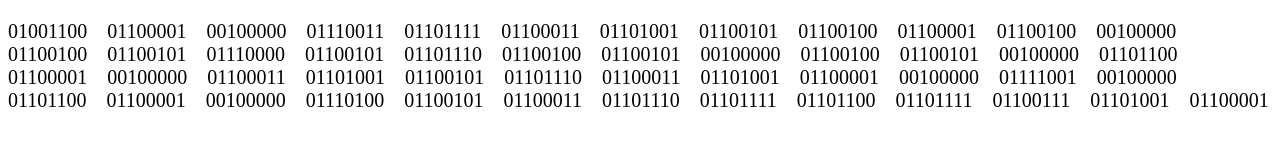
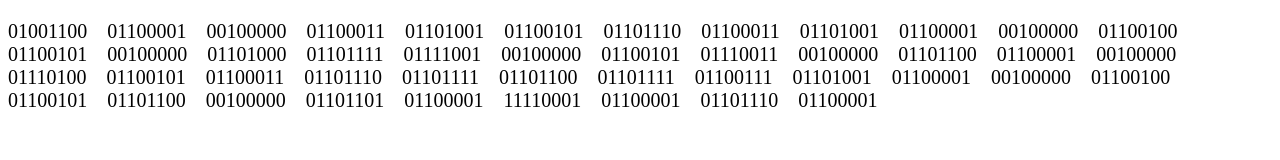
Before and after one commit to imdea-networks/imdea-networks.github.io, a plain HTML site: page index.html in a window 1280 px wide. Drawn offline with Linux system fonts and the light colour scheme.

Commit message:
Sentence 5

```diff
--- a/index.html
+++ b/index.html
@@ -14,7 +14,7 @@
 <body>
 
     <p>
-		01001100&emsp;01100001&emsp;00100000&emsp;01110011&emsp;01101111&emsp;01100011&emsp;01101001&emsp;01100101&emsp;01100100&emsp;01100001&emsp;01100100&emsp;00100000&emsp;01100100&emsp;01100101&emsp;01110000&emsp;01100101&emsp;01101110&emsp;01100100&emsp;01100101&emsp;00100000&emsp;01100100&emsp;01100101&emsp;00100000&emsp;01101100&emsp;01100001&emsp;00100000&emsp;01100011&emsp;01101001&emsp;01100101&emsp;01101110&emsp;01100011&emsp;01101001&emsp;01100001&emsp;00100000&emsp;01111001&emsp;00100000&emsp;01101100&emsp;01100001&emsp;00100000&emsp;01110100&emsp;01100101&emsp;01100011&emsp;01101110&emsp;01101111&emsp;01101100&emsp;01101111&emsp;01100111&emsp;01101001&emsp;01100001
+		01001100&emsp;01100001&emsp;00100000&emsp;01100011&emsp;01101001&emsp;01100101&emsp;01101110&emsp;01100011&emsp;01101001&emsp;01100001&emsp;00100000&emsp;01100100&emsp;01100101&emsp;00100000&emsp;01101000&emsp;01101111&emsp;01111001&emsp;00100000&emsp;01100101&emsp;01110011&emsp;00100000&emsp;01101100&emsp;01100001&emsp;00100000&emsp;01110100&emsp;01100101&emsp;01100011&emsp;01101110&emsp;01101111&emsp;01101100&emsp;01101111&emsp;01100111&emsp;01101001&emsp;01100001&emsp;00100000&emsp;01100100&emsp;01100101&emsp;01101100&emsp;00100000&emsp;01101101&emsp;01100001&emsp;11110001&emsp;01100001&emsp;01101110&emsp;01100001
 	</p>
 </body>
 </html>
```
